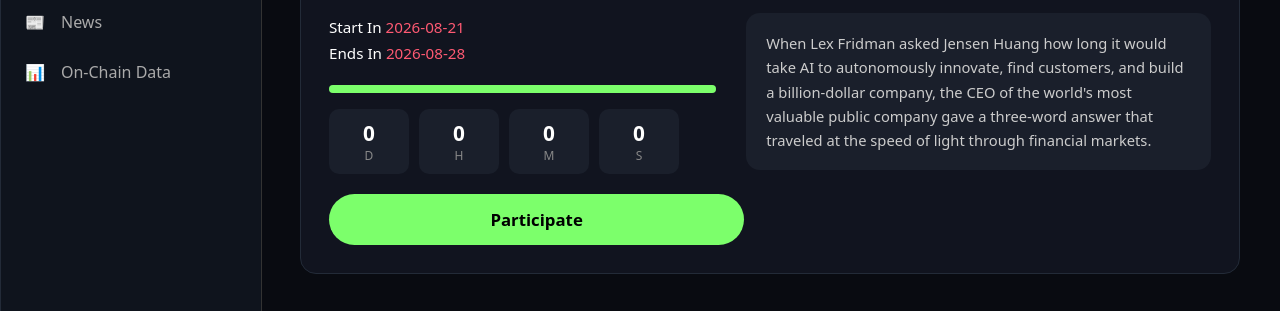
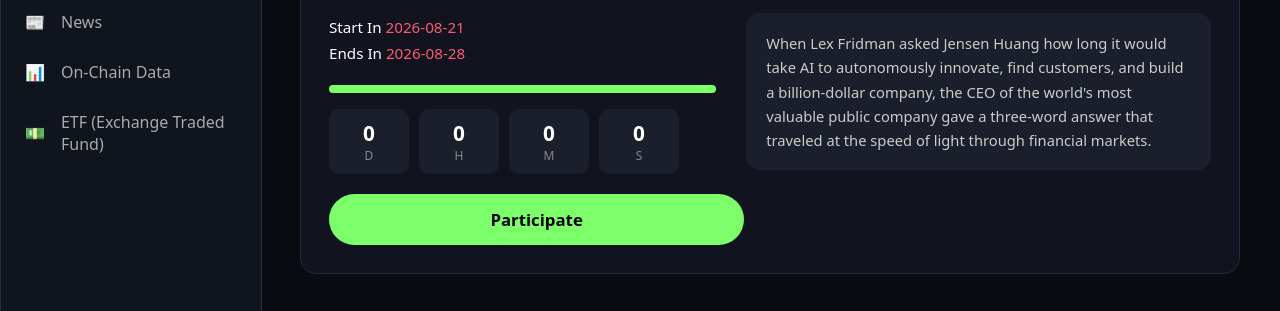
Before and after one commit to wlgus6464-ui/NovaDEX01, a plain HTML site: page trending.html in a window 1280 px wide. Shown: the part 306-617 px from the top of the page. Drawn offline with Linux system fonts and the light colour scheme.

Commit message:
Update trending.html

```diff
--- a/trending.html
+++ b/trending.html
@@ -216,6 +216,7 @@
             <a href="#" class="nav-item">💰 <span>Prediction Markets</span></a>
             <a href="news.html" class="nav-item">📰 <span>News</span></a>
             <a href="on-chain-data.html" class="nav-item">📊 <span>On-Chain Data</span></a>
+            <a href="etf.html" class="nav-item">💵 <span>ETF (Exchange Traded Fund)</span></a>
         </nav>
     </aside>
 
```
